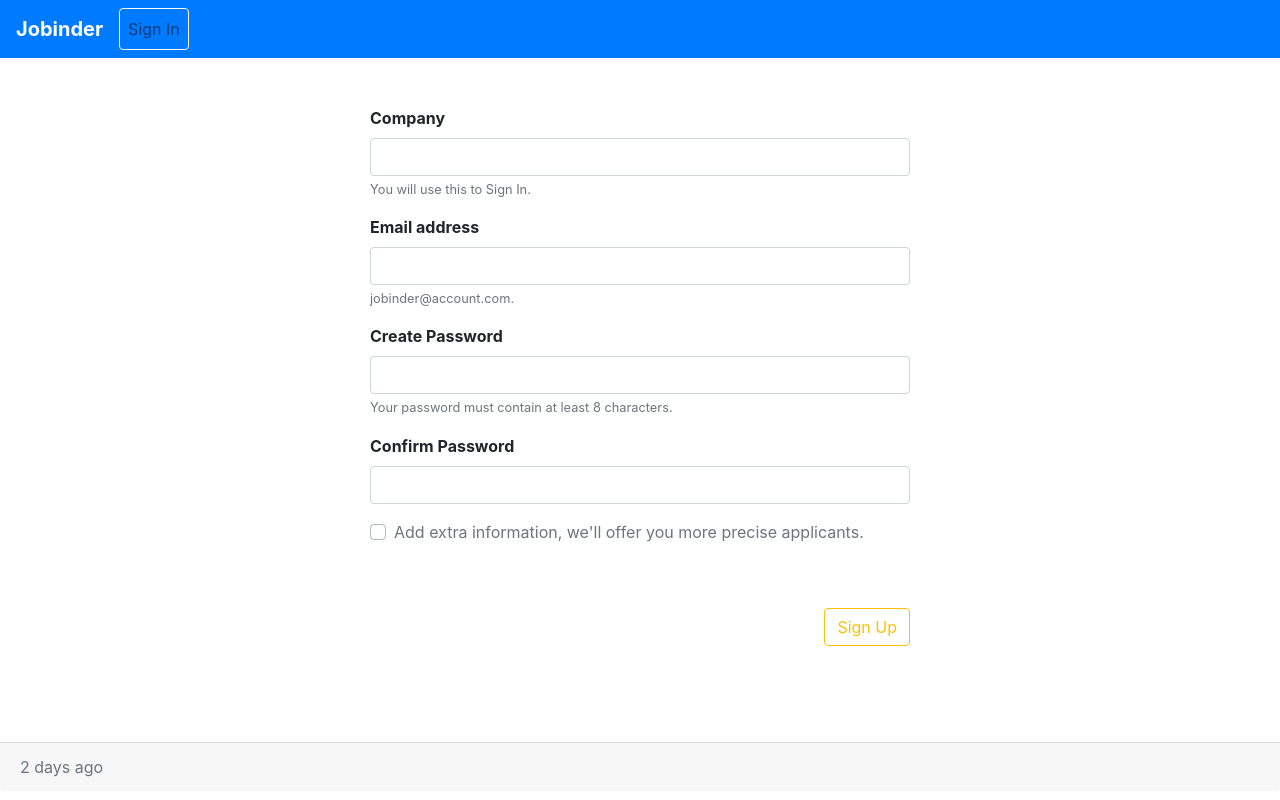
After one commit to bilaluali/jobinder, a Django app: page /company/signup/ in a window 1280 px wide. The commit adds this page. Run offline with Django 3.2, Linux system fonts and the light colour scheme; some libraries are stand-ins or nearby versions.

```diff
--- a/jobinder/urls.py
+++ b/jobinder/urls.py
@@ -15,7 +15,7 @@ Including another URLconf
 """
 from django.contrib import admin
 from django.urls import path, include
-from django.views.generic import RedirectView,TemplateView
+from django.views.generic import RedirectView, TemplateView
 
 import jobsearcher
 
@@ -24,9 +24,10 @@ urlpatterns = [
     path('', RedirectView.as_view(pattern_name='jobsearcher:index'), name='home'),
     path('admin/', admin.site.urls),
     path('jobsearcher/', include(('jobsearcher.urls', 'jobsearcher'),namespace='jobsearcher')),
-    path('signup/', jobsearcher.views.sign_up, name='sign_up'),
+    path('company/signup/', jobsearcher.views.sign_up_company, name='sign_up_company'),
+    path('applicant/signup/', jobsearcher.views.sign_up_applicant, name='sign_up_applicant'),
     path('signup_done/', TemplateView.as_view(template_name='sign/signup_done.html'), name='signup_done'),
-    path('signin/',jobsearcher.views.sign_in, name='sign_in'),
+    path('signin/', jobsearcher.views.sign_in, name='sign_in'),
     path('signout/',jobsearcher.views.sign_out, name='sign_out'),
 
 ]
--- a/jobsearcher/forms.py
+++ b/jobsearcher/forms.py
@@ -1,10 +1,10 @@
 from django.contrib.auth.forms import UserCreationForm
 from django import forms
-from jobsearcher.models import Company, Scope
+from jobsearcher.models import Company, Scope, Applicant
 
 
 class CompanyForm(UserCreationForm):
-    email = forms.EmailField(required=True, label='Email Address')
+    email = forms.EmailField(required=True)
 
     class Meta:
         model = Company
@@ -20,10 +20,20 @@ class CompanyForm(UserCreationForm):
         )
 
 
+class ApplicantForm(UserCreationForm):
+    email = forms.EmailField(required=True)
 
-    '''def save(self, commit=True):
-        user = super(UserCreationForm, self).save(commit=False)
-        user.set_password(self.cleaned_data["password1"])
-        if commit:
-            user.save()
-        return user'''
+    class Meta:
+        model = Applicant
+        fields = (
+            'username',
+            'first_name',
+            'last_name',
+            'email',
+            'password1',
+            'password2',
+            'telephone',
+            'city',
+            'zipCode',
+            'description',
+        )
--- a/jobsearcher/templates/base.html
+++ b/jobsearcher/templates/base.html
@@ -13,6 +13,8 @@
 
         {% block body_block %}
         {% endblock %}
-
+    <div class="card-footer text-muted">
+        2 days ago
+    </div>
     </body>
 </html>
--- a/jobsearcher/templates/index.html
+++ b/jobsearcher/templates/index.html
@@ -8,7 +8,7 @@
         <div>
             <h1>Jobinder</h1>
         </div>
-        <a href="{% url 'sign_up' %}">Sign Up</a>
+        <a href="{% url 'sign_up_company' %}">Sign Up</a>
         <a href="{% url 'sign_in' %}">Sign In</a>
     </div>
 
--- /dev/null
+++ b/jobsearcher/templates/sign/sign_up_company.html
@@ -0,0 +1,139 @@
+{% extends "base.html" %}
+{% load static %}
+
+{% block body_block %}
+
+    <nav class="navbar navbar-expand-lg navbar-light bg-primary">
+        <a class="navbar-brand text-white font-weight-bold" href="{% url 'home' %}">Jobinder</a>
+
+        <button class="navbar-toggler" type="button" data-toggle="collapse" data-target="#navbarNavAltMarkup" aria-controls="navbarNavAltMarkup" aria-expanded="false" aria-label="Toggle navigation">
+            <span class="navbar-toggler-icon"></span>
+        </button>
+
+        <div class="collapse navbar-collapse" id="navbarNavAltMarkup">
+            <div class="navbar-nav">
+                <a class="nav-item nav-link btn btn-outline-light" href="{% url 'sign_in' %}">Sign In</a>
+            </div>
+        </div>
+    </nav>
+
+    <div class="container my-5">
+        <div class="row justify-content-center">
+            <div class="col-sm-6">
+                <form method="post">
+
+                    <div class="form-group" id="company">
+                        <label class="font-weight-bold" for="company_name">Company</label>
+                        <input name="username" type="text" class="form-control" id="company_name">
+                        <small id="user_help" class="form-text text-muted">You will use this to Sign In.</small>
+                    </div>
+
+                    <div class="form-group">
+                        <label class="font-weight-bold" for="email_addr">Email address</label>
+                        <input name="email" type="email" class="form-control" id="email_addr">
+                        <small id="email_help" class="form-text text-muted">jobinder@account.com.</small>
+                    </div>
+
+                    <div class="form-group" id="password1">
+                        <label class="font-weight-bold" for="passwd1">Create Password</label>
+                        <input name="password1" type="password" class="form-control" id="passwd1">
+                        <small id="passwd_help" class="form-text text-muted">Your password must contain at least 8 characters.</small>
+                    </div>
+
+                    <div class="form-group" id="password2">
+                        <label class="font-weight-bold" for="passwd2">Confirm Password</label>
+                        <input name="password2" type="password" class="form-control" id="passwd2">
+                    </div>
+
+                    <div class="d-flex mb-3">
+                        <div class="custom-control custom-checkbox">
+                            <input type="checkbox" class="custom-control-input" id="extra_info" onclick="displayExtraInfo()">
+                            <label class="custom-control-label text-muted" for="extra_info">
+                                Add extra information, we'll offer you more precise applicants.
+                            </label>
+                        </div>
+                    </div>
+
+                    <div class="form-group" id="phone" style="display:none">
+                        <label class="font-weight-bold" for="phone">Telephone</label>
+                        <input name="telephone" type="tel" class="form-control" id="phone">
+                    </div>
+
+                    <div class="form-row" id="address">
+                        <div class="form-group col-sm-6" id="city" style="display:none">
+                            <label class="font-weight-bold" for="city">City</label>
+                            <input name="city" type="text" class="form-control" id="city">
+                            <small id="city_help" class="form-text text-muted">
+                                We'll offer you applicants closer your company.
+                            </small>
+                        </div>
+                        <div class="form-group col-sm-6" id="zip" style="display:none">
+                            <label class="font-weight-bold" for="zip">Zip Code</label>
+                            <input name="zipCode" type="number" class="form-control" id="zip">
+                        </div>
+                    </div>
+
+                    <div class="form-group" id="url" style="display:none">
+                        <label class="font-weight-bold" for="company_url">Url website</label>
+                        <input name="url" type="url" class="form-control" id="company_url">
+                        <small id="url_help" class="form-text text-muted">
+                            https://www.jobinder.com
+                        </small>
+                    </div>
+
+                    {% if form.username.errors %}
+                        {% for error in form.username.errors %}
+                            <p>{{ error|escape }}</p>
+                        {% endfor %}
+                    {% endif %}
+                    {% if form.email.errors %}
+                        {% for error in form.email.errors %}
+                            <p>{{ error|escape }}</p>
+                        {% endfor %}
+                    {% endif %}
+                    {% if form.password1.errors %}
+                        {% for error in form.password1.errors %}
+                            <p>{{ error|escape }}</p>
+                        {% endfor %}
+                    {% endif %}
+                    {% if form.password2.errors %}
+                        {% for error in form.password2.errors %}
+                            <p>{{ error|escape }}</p>
+                        {% endfor %}
+                    {% endif %}
+
+                    <div class="d-flex my-5 justify-content-end">
+                        <input type="submit" class="btn btn-outline-warning" value="Sign Up"/>
+                    </div>
+                    {% csrf_token %}
+                </form>
+            </div>
+        </div>
+
+
+        <script type="text/javascript">
+
+            function displayExtraInfo() {
+                var button = document.getElementById("extra_info");
+                var phone_field = document.getElementById("phone");
+                var city_field = document.getElementById("city");
+                var zip_field = document.getElementById("zip");
+                var url_field = document.getElementById("url");
+
+                // If the checkbox is checked, display extra fields.
+                if (button.checked == true) {
+                    phone_field.style.display = "block";
+                    city_field.style.display = "block";
+                    zip_field.style.display = "block";
+                    url_field.style.display = "block";
+                } else {
+                    phone_field.style.display = "none";
+                    city_field.style.display = "none";
+                    zip_field.style.display = "none";
+                    url_field.style.display = "none";
+                }
+            }
+        </script>
+    </div>
+
+{% endblock %}
--- a/jobsearcher/urls/home.py
+++ b/jobsearcher/urls/home.py
@@ -10,6 +10,6 @@ urlpatterns = [
 
     # Index Page: /jobsearcher
     path('', views.index, name='index'),
-    path('profile/', TemplateView.as_view(template_name='profile/profile_detail.html'), name='sign_in'),
+    path('profile/', TemplateView.as_view(template_name='profile/profile_detail.html'), name='company_profile'),
 
 ]
--- a/jobsearcher/views.py
+++ b/jobsearcher/views.py
@@ -7,7 +7,7 @@ from django.shortcuts import render, redirect
 # Create your views here.
 from django.urls import reverse
 
-from jobsearcher.forms import CompanyForm
+from jobsearcher.forms import CompanyForm, ApplicantForm
 
 
 def index(request):
@@ -35,7 +35,7 @@ def sign_in(request):
 
             if user is not None:
                 do_login(request, user)
-                return redirect(reverse('jobsearcher:sign_in'))
+                return redirect(reverse('jobsearcher:company_profile'))
     else:
         form = AuthenticationForm()
 
@@ -43,7 +43,7 @@ def sign_in(request):
     return render(request, "sign/sign_in.html", args)
 
 
-def sign_up(request):
+def sign_up_company(request):
     is_already_signed = is_signed(request)
 
     if is_already_signed is not False:
@@ -59,7 +59,27 @@ def sign_up(request):
         form = CompanyForm()
 
     args = {'form': form}
-    return render(request, 'sign/sign_up.html', args)
+    return render(request, 'sign/sign_up_company.html', args)
+
+
+def sign_up_applicant(request):
+    is_already_signed = is_signed(request)
+
+    if is_already_signed is not False:
+        return is_already_signed
+
+    if request.method == "POST":
+        form = ApplicantForm(request.POST)
+        if form.is_valid():
+            form.save()
+            return redirect(reverse('signup_done'))
+        else:
+            print("INVALIIID")
+    else:
+        form = ApplicantForm()
+
+    args = {'form': form}
+    return render(request, 'sign/sign_up_applicant.html', args)
 
 
 def sign_out(request):
```
Also changed, not shown: jobsearcher/models/applicants_models.py (+6 -7 lines), jobsearcher/templates/sign/sign_in.html (+19 -7 lines), jobsearcher/templates/sign/sign_up_applicant.html (renamed from jobsearcher/templates/sign/sign_up.html, +32 -13 lines), db.sqlite3, jobsearcher/migrations/0006_applicant_zipcode.py (added), jobsearcher/migrations/0007_auto_20200307_2335.py (added), jobsearcher/migrations/0008_auto_20200307_2339.py (added).
